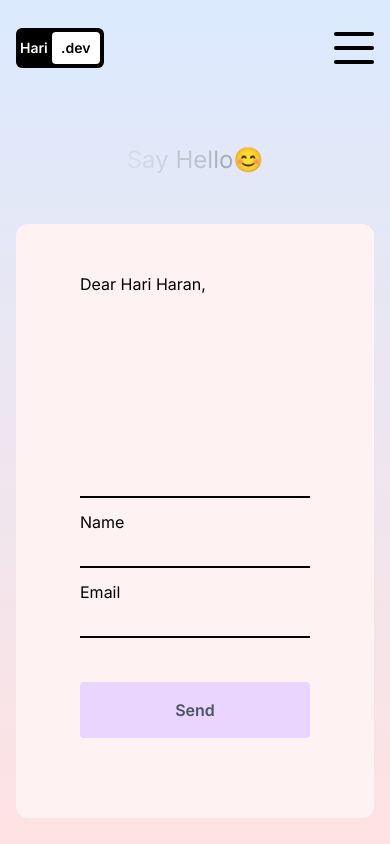
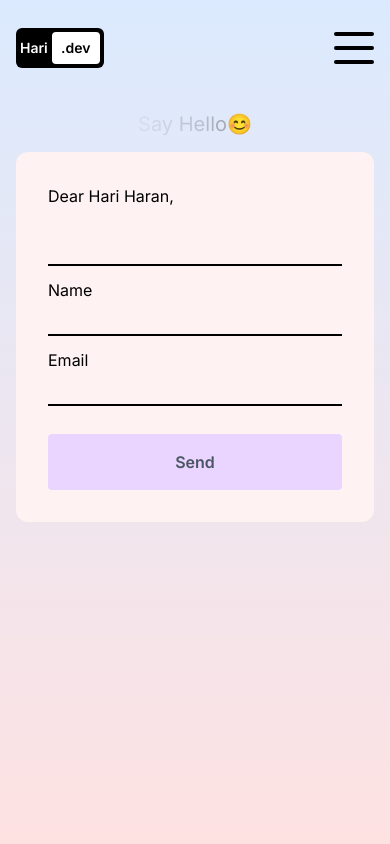
Before and after one commit to dynamic-hari/next-animated-portfolio, a Next.js app: page /contact in a window 390 px wide. Built offline with nearby package versions, Linux system fonts and the light colour scheme.

Commit message:
Added Loader for Contact form

```diff
--- a/src/app/about/page.tsx
+++ b/src/app/about/page.tsx
@@ -131,7 +131,7 @@ const AboutPage = () => {
             >
               {skillsList.map((skill, index) => (
                 <div
-                  className="rounded p-2 text-sm cursor-pointer bg-black text-white hover:bg-white hover:text-black"
+                  className="rounded p-3 text-sm cursor-pointer bg-black text-white hover:bg-white hover:text-black"
                   key={skill.title + index}
                 >
                   {skill.title}
--- a/src/app/contact/page.tsx
+++ b/src/app/contact/page.tsx
@@ -41,6 +41,7 @@ const ContactPage = () => {
       animate={{ y: "0%" }}
       transition={{ duration: 1 }}
     >
+      {/* Loader */}
       {isLoading && (
         <div className="absolute bg-white bg-opacity-40 z-10 h-full w-full flex items-center justify-center">
           <div className="flex items-center">
@@ -68,9 +69,10 @@ const ContactPage = () => {
           </div>
         </div>
       )}
+
       <div className="h-full flex flex-col lg:flex-row px-4 sm:px-8 md:px-12 lg:px-20 xl:px-48">
         {/* TEXT CONTAINER */}
-        <div className="h-32 lg:h-full lg:w-1/2 flex items-center justify-center text-2xl lg:text-6xl md:text-4xl">
+        <div className=" h-14 lg:h-full lg:w-1/2 flex items-center justify-center text-xl lg:text-6xl md:text-4xl">
           <div>
             {text.split("").map((letter, index) => (
               <motion.span
@@ -103,7 +105,7 @@ const ContactPage = () => {
             }}
           >
             {() => (
-              <Form className="w-full bg-red-50 rounded-xl px-16 lg:px-24 md:px-16 py-12 lg:py-24 md:py-12">
+              <Form className="w-full bg-red-50 rounded-xl px-8 lg:px-24 md:px-16 py-8 lg:py-24 md:py-12">
                 <div className="flex flex-col gap-2 mb-3">
                   <span>Dear Hari Haran,</span>
                   <Field
@@ -111,7 +113,7 @@ const ContactPage = () => {
                     className="bg-transparent border-b-2 border-b-black outline-none resize-none lg:min-h-32 md:min-h-4"
                     as="textarea"
                     cols="30"
-                    rows="8"
+                    rows="2"
                   />
                   <ErrorMessage
                     component="a"
@@ -144,7 +146,7 @@ const ContactPage = () => {
                   />
                 </div>
 
-                <div className="pt-8">
+                <div className="pt-4 lg:pt-8 sm:pt-2">
                   <button
                     type="submit"
                     className="w-full bg-purple-200 rounded font-semibold text-gray-600 p-4"
@@ -152,7 +154,8 @@ const ContactPage = () => {
                     Send
                   </button>
                 </div>
-                <div className="pt-8">
+                {(success || error) && (
+                  <div className="pt-8 sm:pt-2">
                     {success && (
                       <span className="text-green-600 font-semibold">
                         Your message has been sent successfully!
@@ -164,17 +167,12 @@ const ContactPage = () => {
                       </span>
                     )}
                   </div>
+                )}
               </Form>
             )}
           </Formik>
         </div>
       </div>
-      {/* Loader */}
-      {/* <div className="w-full h-full fixed top-0 left-0 bg-white opacity-1 z-80">
-        <div className="flex justify-center items-center mt-[50vh]">
-          <div className="fas fa-circle-notch fa-spin fa-5x text-violet-600 z-90"></div>
-        </div>
-      </div> */}
     </motion.div>
   );
 };
```
Lines whose indentation alone changed are shown as unchanged.
